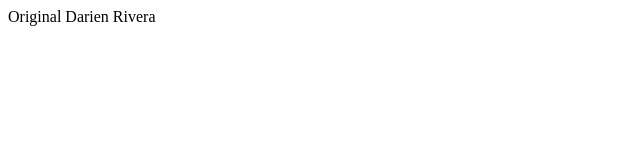
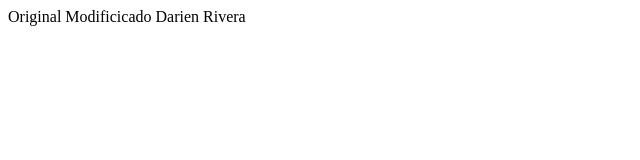
Before and after one commit to darienriverautem/cursogitvs, a plain HTML site: page index.html in a window 1280 px wide. Shown: the whole page, without its empty margins (0-640 px from the left). Drawn offline with Linux system fonts and the light colour scheme.

Commit message:
Index Original Modificicado commit

```diff
--- a/index.html
+++ b/index.html
@@ -7,7 +7,7 @@
     <title>Index</title>
 </head>
 <body>
-    Original
+    Original Modificicado
     Darien Rivera
 </body>
 </html>
```
